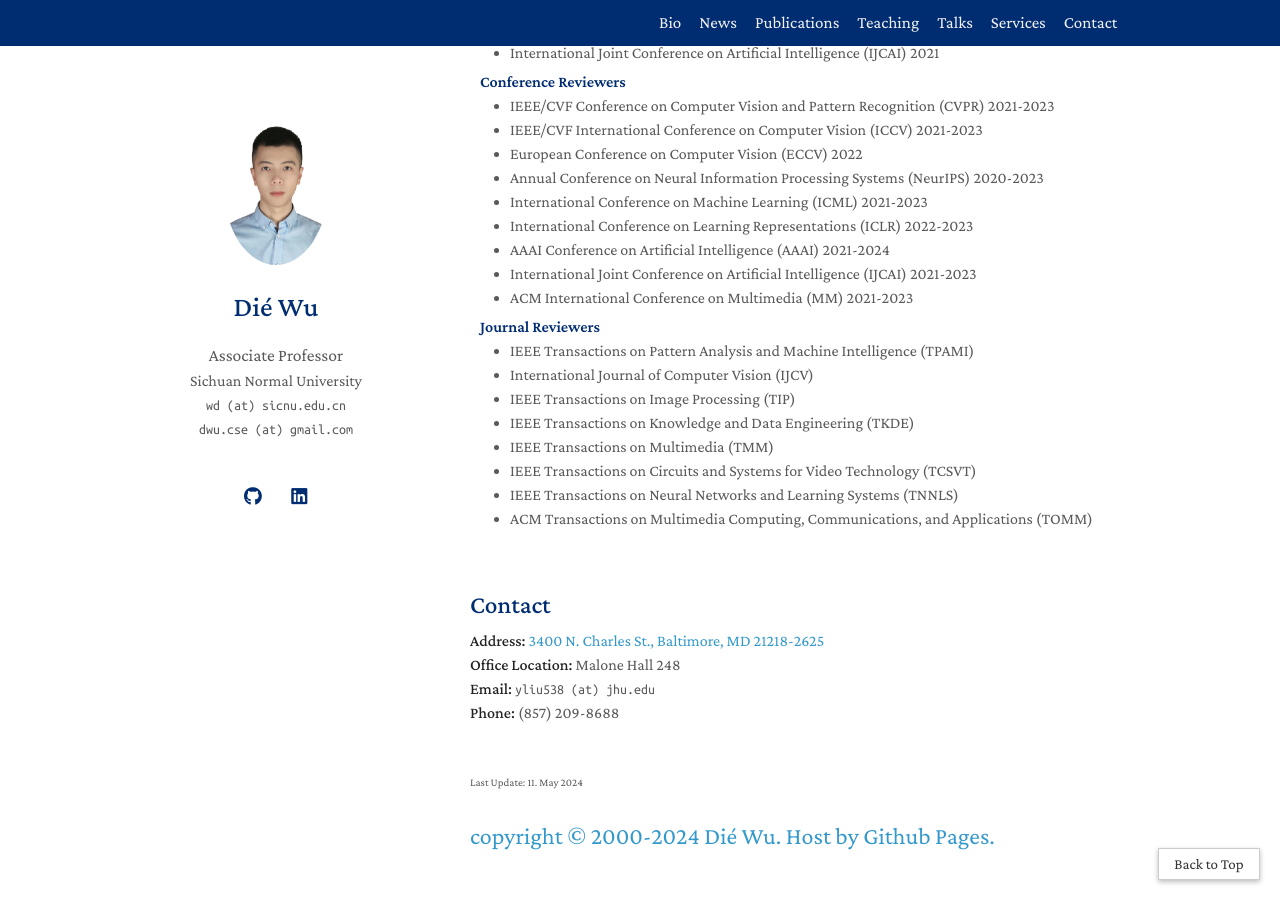
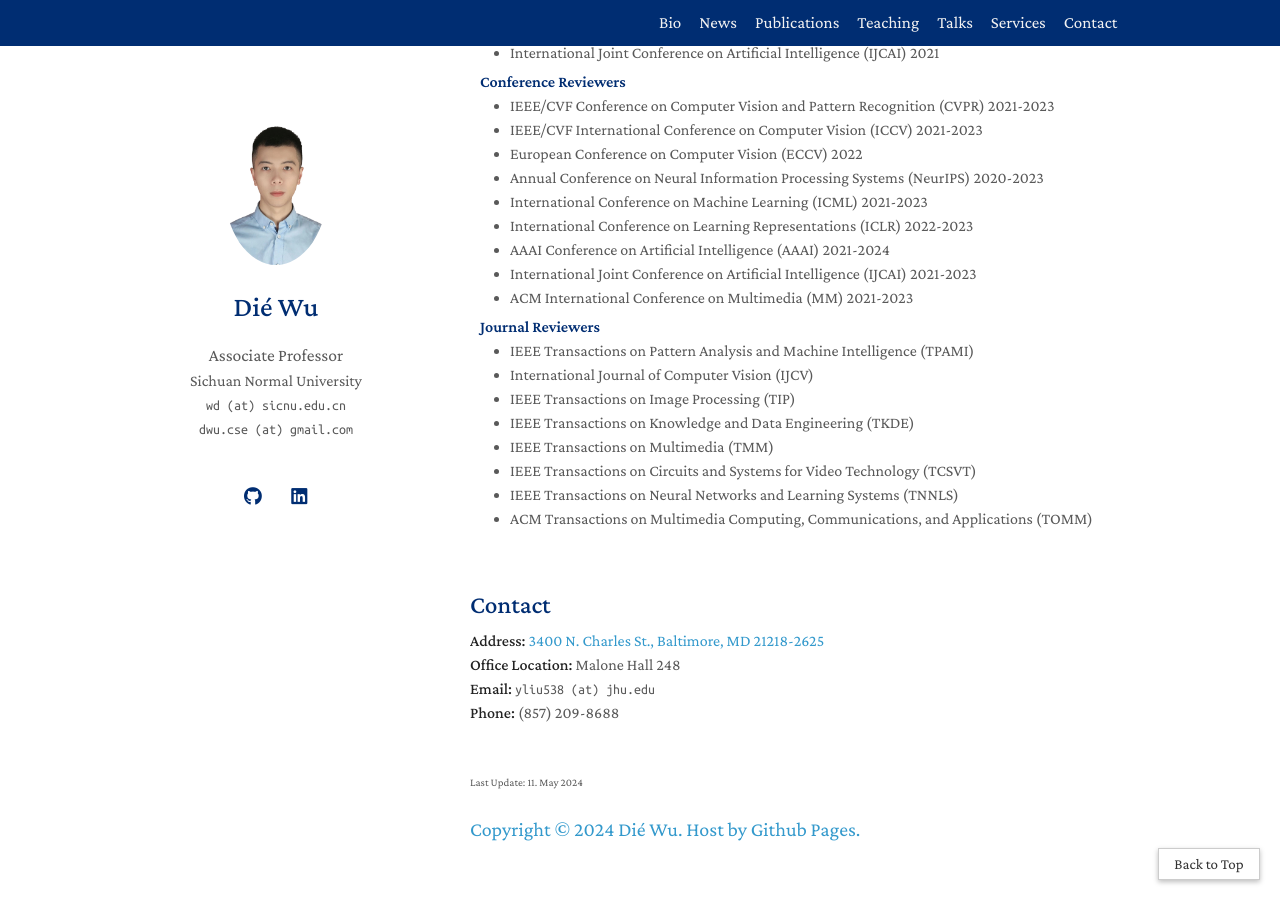
Before and after one commit to csdwu/csdwu.github.io, a Jekyll site: the page built from index.md, in a window 1280 px wide and 900 px high, scrolled down 5403 px. Built offline with Jekyll 4.4.1, drawn with Linux system fonts in a browser that asks for light colours; comment, search, counter and statistics services are not loaded; a style sheet for code colours, icons or effects is not loaded.

Commit message:
update copyright

```diff
--- a/_config.yml
+++ b/_config.yml
@@ -31,7 +31,7 @@
 favicon_dark: ./assets/img/favicon-dark.png
 
 # Footnotes
-footnote: copyright &copy; 2000-2024 Dié Wu. Host by Github Pages.
+footnote: Copyright &copy; 2024 Dié Wu. Host by Github Pages.
 #footnote_link: https://github.com/yaoyao-liu/minimal-light
 
 # Analytics
--- a/_layouts/homepage.html
+++ b/_layouts/homepage.html
@@ -188,7 +188,7 @@
       {% endif %}
 
       {% if site.footnote %}
-      <div style="font: 24px/1.2 Crimson Pro, serif">
+      <div style="font: 20px/1.2 Crimson Pro, serif">
         <br>
         <a href="{{ site.footnote_link }}" rel="noopener">{{ site.footnote }}</a>
       </div>
```
